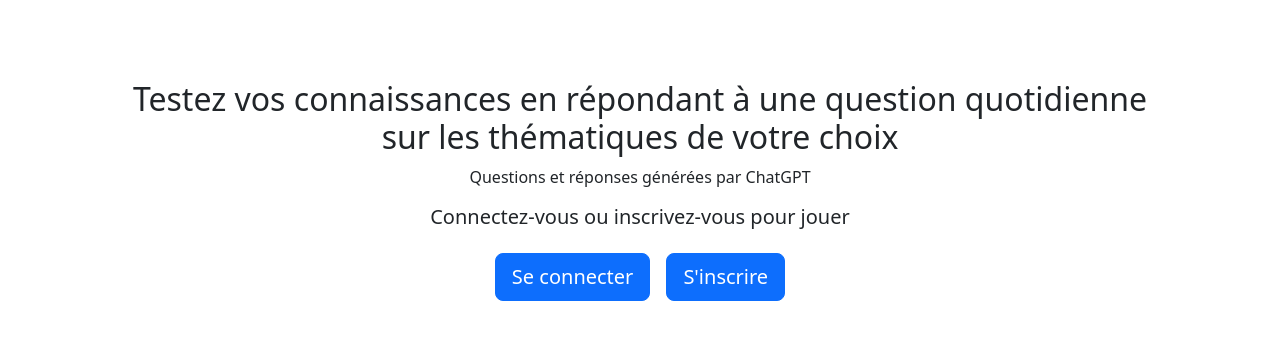
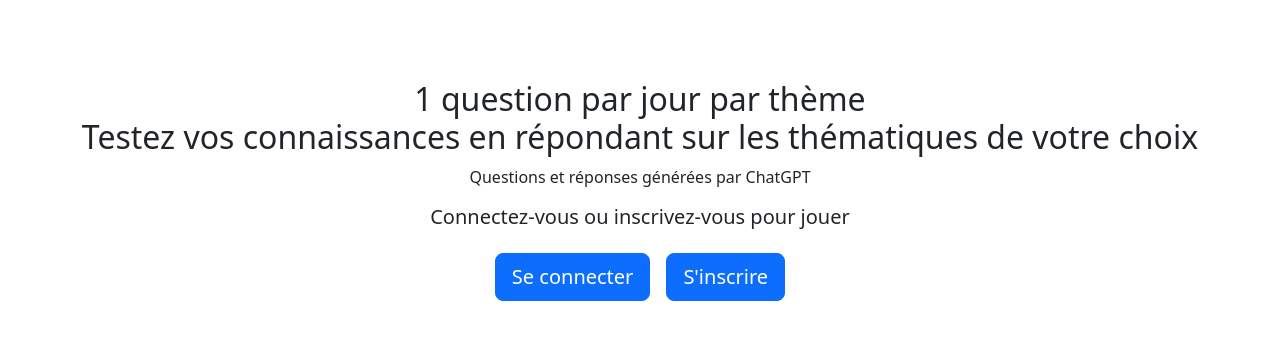
Before and after one commit to Adil-bh/memoria, a Django app: page /memoria/ in a window 1280 px wide. Shown: the part 56-420 px from the top of the page. Run offline with Django 4.2, Linux system fonts and the light colour scheme; parts of the project's set-up code (start-up, migrations or seed data) failed here and were passed over; some libraries are stand-ins or nearby versions.

Commit message:
edit homepage and fixing activate method for signup

```diff
--- a/src/memoria_quiz_app/templates/memoria/home.html
+++ b/src/memoria_quiz_app/templates/memoria/home.html
@@ -5,7 +5,7 @@
 {% endblock %}
 
 {% block content %}
-    <h2 id="hometext">Testez vos connaissances en répondant à une question quotidienne <br> sur les thématiques de votre choix</h2>
+    <h2 id="hometext"> 1 question par jour par thème <br> Testez vos connaissances en répondant sur les thématiques de votre choix</h2>
     <p>Questions et réponses générées par ChatGPT</p>
 {% if request.user.is_authenticated %}
     <h2 class="welcome-message">Bienvenue {{ user.username }}</h2>
--- a/src/memoria_quiz_app/views.py
+++ b/src/memoria_quiz_app/views.py
@@ -47,7 +47,7 @@ def activate(request, uidb64, token):
     except:
         user = None
 
-    if User is not None and account_activation_token.check_token(user, token):
+    if user is not None and account_activation_token.check_token(user, token):
         user.is_active = True
         user.save()
 
```
